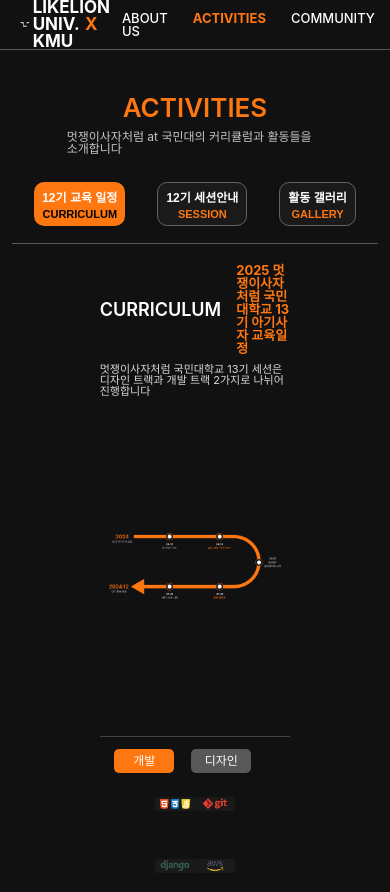
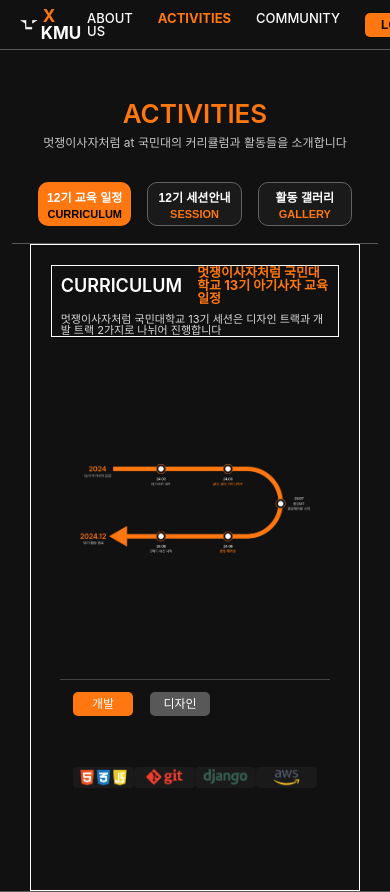
Before and after one commit to Dayeon0820/likelion13_homepage, a React (Create React App) app: page /activities in a window 390 px wide. Shown: the top 892 px of the page. Built offline with nearby package versions, Linux system fonts and the light colour scheme.

Commit message:
max-width: 768px 반응형

```diff
--- a/src/about/about.css
+++ b/src/about/about.css
@@ -56,6 +56,7 @@
   font-weight: 300;
   font-size: 14px;
   margin: 30px 0;
+  line-height: 1.3;
 }
 
 #about-subtitle span {
@@ -114,8 +115,22 @@
   gap: 2%;
   margin: 5px 0 40px;
   /* border-top: 1px solid #434343; */
+/*   border: 1px solid #fff; */
 }
+@media (max-width: 950px) {
+  /* introduction page */
+  #about_main > .about-subtitle{
+    font-size: 13px;
+  }
 
+  /* people page */
+  #people_main {
+    padding: 4% 3%;
+   /*  border: 1px solid #fff; */
+  }
+  .ab_profile-box{
+  }
+}
 
 
 /*======people page====== */
@@ -130,7 +145,8 @@
 }
 
 #people-profile_container {
-  width: 100%;
+  /* width: 100%; */
+  min-width: 850px;
   height: 100%;
   display: flex;
   align-items: center;
@@ -185,3 +201,15 @@
   line-height: 16px;
   font-size: 9.5px;
 }
+
+
+@media (max-width: 1450px){
+  #people-profile_container{
+    min-width: 680px;
+  }
+}
+@media (max-width: 800px){
+  #people-profile_container{
+    min-width: 505px;
+  }
+}
--- a/src/about/about.jsx
+++ b/src/about/about.jsx
@@ -19,7 +19,7 @@ function About() {
       title: "소개",
       detail: "INTRODUCTION",
     },
-
+    /*
     {
       title: "국민대 멋사의 역사",
       detail: "OUR HISTORY",
@@ -27,7 +27,7 @@ function About() {
     {
       title: "우리가 이룬 것",
       detail: "WHAT WE ACHIEVE",
-    },
+    }, */
 
     {
       title: "운영진",
--- a/src/activites/activites.css
+++ b/src/activites/activites.css
@@ -11,7 +11,7 @@
 
 /* 커리큘럼 페이지 */
 #curriculum_main{
-  /* border: 1px solid #fff; */
+/*   border: 1px solid #fff; */
   padding: 4% 6%;
   width: 100%;
 }
@@ -36,7 +36,7 @@
 
 #curriculum_footer{
   height: 180px;
-  padding: 12px 3%;
+  padding: 12px 1%;
   display: flex;
   flex-direction: column;
 /*   border: 1px solid #fff; */
@@ -44,9 +44,9 @@
 #atv_footer-btnBox {
   display: flex;
   /* height: 50px; */
-  width: 90%;
+  width: 92%;
   margin: 0 auto;
- /*  border: 1px solid #fff; */
+/*   border: 1px solid #fff; */
 }
 .atv_footer-btn {
   background-color: var(--orange);
@@ -70,7 +70,7 @@
 
 #atv-footer-imgBox {
   margin: 0 auto;
-  width: 90%;
+  width: 92%;
   height: 80%;
 /*   border: 1px solid #fff; */
 }
@@ -90,6 +90,15 @@
   display: flex;
   justify-self: center;
 }
+
+@media (max-width: 950px){
+  #curriculum_main{
+    padding: 4% 3%;
+  }
+  #atv_curriculum-img_box{
+    width: 85%;
+  }
+}
 @media (max-width: 880px) {
   .gridBox img {
     max-width: 120px;
@@ -103,7 +112,7 @@
   }
 }
 
-@media (max-width: 600px) {
+/* @media (max-width: 600px) {
   .gridBox {
     grid-template-columns: repeat(2, 1fr);
     width: 50%;
@@ -112,7 +121,7 @@
   .gridBox img {
     max-width: 85px;
   }
-}
+} */
 
 #atv-footer-imgBox > .single {
   width: 100%;
@@ -124,6 +133,7 @@
 }
 #atv-footer-imgBox > .single > img {
   width: 100%;
+  max-width: 300px;
   max-height: 80%;
   object-fit: contain;
 }
@@ -144,7 +154,7 @@
 
 .atv-sections-container{
   height: 78%; /* session-footer 22% 제외 */
-  /* background: #666; */
+/*   background: #666; */
   display: flex;
   flex-direction: column;
   justify-content: center;
@@ -153,7 +163,7 @@
 }
 .atv-section {
   display: flex;
-/*   border: 1px solid #fff; */
+  /* border: 1px solid #fff; */
   width: 95%;
   height: 45%;
   max-height: 50%;
@@ -181,7 +191,7 @@
   width: calc(100% - 80px);
   padding: 10px 0;
   margin-left: 20px;
-/*   border: 1px solid #fff; */
+ /*  border: 1px solid #fff; */
 }
 .atv-section_column:last-child {
   border-bottom: 1px solid rgba(255, 119, 16, 0.3);
@@ -202,7 +212,7 @@
 /*   flex-grow: 1; */
   align-items: flex-start;
   justify-content: space-between;
-  /* border: 1px solid #fff; */
+/*   border: 1px solid #fff; */
   padding-top: 2%;
 
 }
@@ -217,7 +227,7 @@
 }
 
 .atv-section-innerbox_left {
- /*  border: 1px solid #fff; */
+/*   border: 1px solid #fff; */
   width: 43%;
   height: 100%;
   display: flex;
@@ -288,6 +298,35 @@
   font-size: 10px;
   margin: 4px 0;
 }
+
+@media (max-width: 950px) {
+  .atv-section{
+    width: 100%;
+  }
+  .atv-section-innerbox{
+    flex-direction: column;
+    justify-content: space-between;
+   /*  gap: 4%; */
+  }
+  .atv-section-innerbox p{
+    width: 100%;
+    height: auto;
+  }
+  .atv-section-innerbox_left{
+    width: 100%;
+    height: auto;
+   /*  flex-wrap: nowrap; */
+    justify-content: flex-start;
+   /*  border: 1px solid #fff; */
+  }
+  .session_trackBox{
+    padding: 2% 3%;
+    margin: 1% 2%;
+  }
+}
+
+
+
 
 /*project page*/
 
--- a/src/activites/main_activites/curriculum_activites.jsx
+++ b/src/activites/main_activites/curriculum_activites.jsx
@@ -7,7 +7,7 @@ import Footer from "../../default/footer";
 function ActivitesCurriculum() {
   const [activeButton, setActiveButton] = useState("development");
   const title = "CURRICULUM";
-  const subtitle = "2025 멋쟁이사자처럼 국민대학교 13기 아기사자 교육일정";
+  const subtitle = "멋쟁이사자처럼 국민대학교 13기 아기사자 교육일정";
   const p = `멋쟁이사자처럼 국민대학교 13기 세션은 디자인 트랙과 개발 트랙 2가지로
           나뉘어 진행합니다`;
   return (
--- a/src/common/common.css
+++ b/src/common/common.css
@@ -65,10 +65,9 @@
 #atv_button {
   width: 160px;
   height: 44px;
-
+/*   min-width: 160px; */
   border-radius: 10px;
   flex-direction: column;
-
   display: flex;
   justify-content: center;
   align-items: center;
@@ -80,7 +79,7 @@
 
 .atv_btn-innerbox {
   width: 100%;
-  height: 50%;
+  height: 80%;
   display: flex;
   flex-direction: column;
   justify-content: center;
@@ -178,3 +177,31 @@
  .orange_txt{
   color: #ff7710;
  }
+
+
+
+
+
+ @media (max-width: 950px) {
+  .page_header > .page_header_inner{
+    width: 90%;
+/*     background: #333; */
+  }
+  #page_button-box{
+    width: 100%;
+/*     border: 1px solid #fff; */
+    gap: 0;
+  }
+ /*  #atv_button{
+    min-width: 100px;
+  } */
+  #page_container{
+    border: 1px solid #fff;
+    width: 90%;
+  }
+
+  .common-sub_title_box{
+    padding: 0 3%;
+    border: 1px solid #fff;
+  }
+}
--- a/src/default/header.css
+++ b/src/default/header.css
@@ -29,7 +29,7 @@
     background-size: contain;
     /* border: 1px solid #fff; */
 }
-.logoTitle > a > span{
+.logoTitle > a > .xTxt{
     margin: 0 2px;
 }
 .logoHighlight{
@@ -76,3 +76,16 @@
     background: #fff;
     color: #FF7710;
 }
+
+@media (max-width: 768px){
+    /* .logoLink:nth-child(1){
+        border: 1px solid #fff;
+    } */
+    .logoTitle:nth-child(1)::before{
+        width: 24px;
+    }
+    .logoLink > .logoTxt{
+        border: 1px solid #fff;
+        display: none;
+    }
+}
--- a/src/default/header.jsx
+++ b/src/default/header.jsx
@@ -11,7 +11,7 @@ const Header=()=>{
         <header className='header'>
             <h4 className="logoTitle">
                 <Link to="/" className="logoLink">
-                    LIKELION UNIV. <span className="logoHighlight">X</span> KMU
+                    <span className='logoTxt'>LIKELION UNIV. </span><span className="logoHighlight xTxt">X</span> KMU
                 </Link>
             </h4>
             <nav className="headerNavbar">
--- a/src/main/css/recruitmentInfo.css
+++ b/src/main/css/recruitmentInfo.css
@@ -212,6 +212,23 @@
 
 
 /* ===== Media Queries (반응형 스타일 적용) ===== */
+@media (max-width: 1220px){
+    .kmuTxt::after{
+        font-size: 10px;
+        left: 4px;
+    }
+    .recruitmentContainer{
+       /*  border: 1px solid #fff; */
+        height: 72%;
+    }
+    .recruitmentContainer > .imgBox{
+        width: 58%;
+    }
+    .recruitmentContainer > .infoBox{
+        width: 40%;
+    }
+}
+
 
 /* 768px 이하 화면 */
 @media (max-width: 768px) {
@@ -226,8 +243,6 @@
     .mainLogoContainer > h1 {
         font-size: 2.8rem;
         white-space: nowrap;
-/*         border: 1px solid #fff;
-*/
     }
     .mainLogoContainer > h1::before{
         height: 30px;
```
